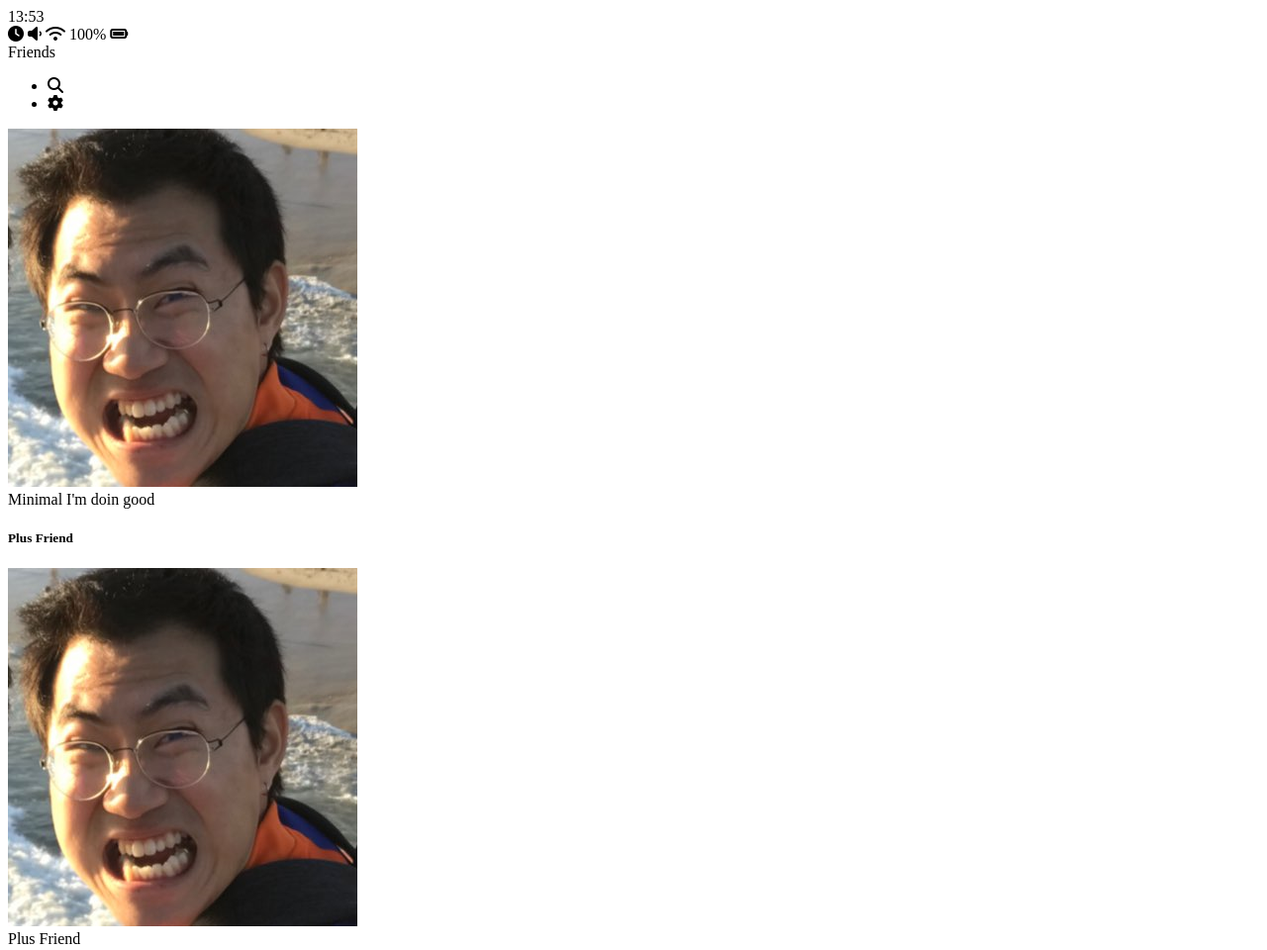
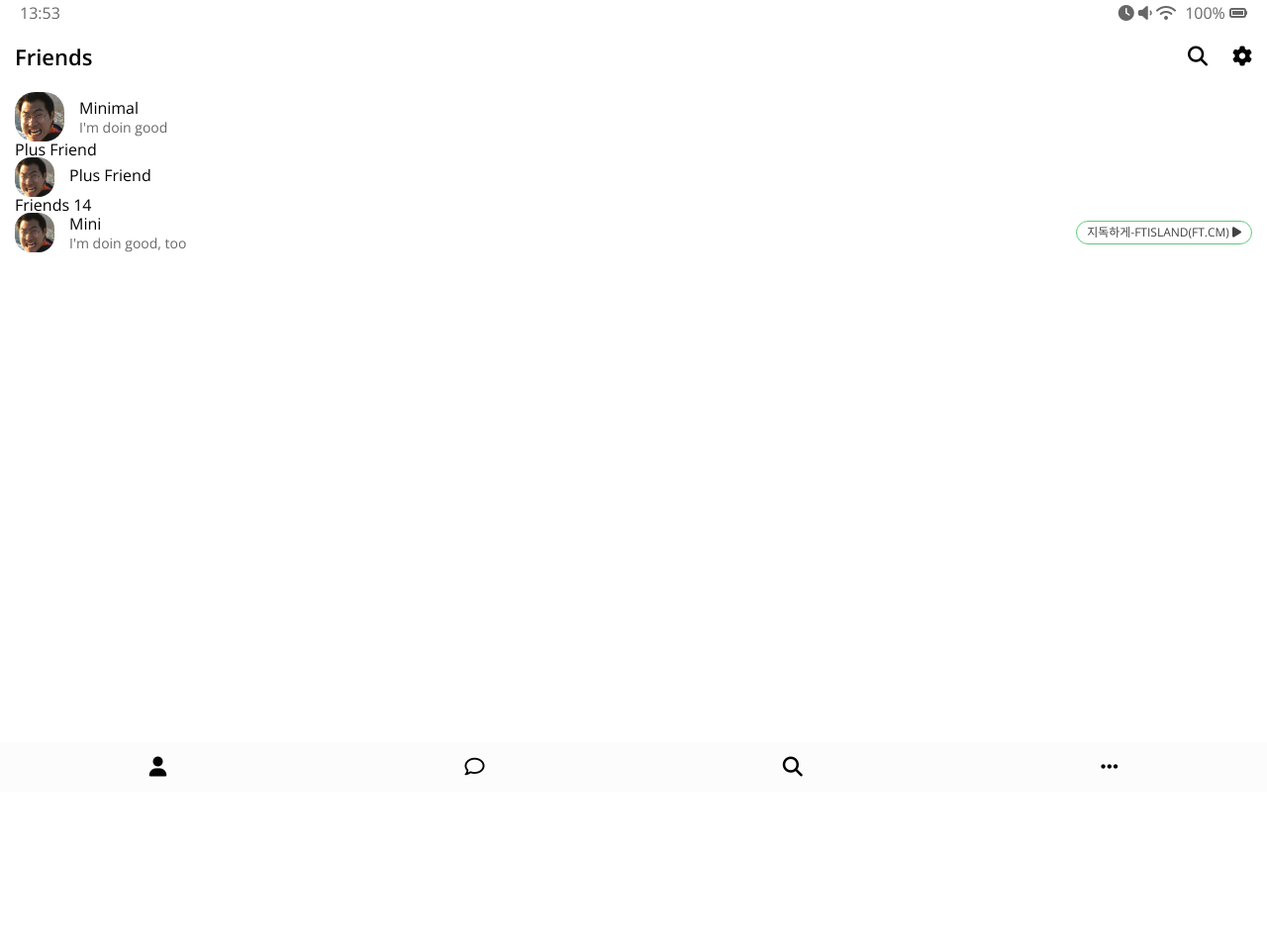
Before and after one commit to minimal1/Kakao-clone, a plain HTML site: page friends.html in a window 1280 px wide. Shown: the top 960 px of the page at 99% size. After the commit the page ends 800 px from the top, so only its background shows below. Drawn offline with nearby package versions, Linux system fonts and the light colour scheme.

Commit message:
css start

```diff
--- /dev/null
+++ b/css/friend.css
@@ -0,0 +1,55 @@
+/** @format */
+
+.friend {
+  display: flex;
+  justify-content: space-between;
+  align-items: center;
+}
+
+.friend .friend__column {
+  display: flex;
+  justify-content: space-between;
+  align-items: center;
+}
+
+.friend .friend__avatar {
+  width: 40px;
+  height: 40px;
+  border-radius: 40%;
+  margin-right: 15px;
+}
+
+.friend__avatar.avatar--lg {
+  width: 50px;
+  height: 50px;
+}
+
+.friend .friend__content {
+  display: flex;
+  flex-direction: column;
+}
+
+.friend__content .friend__username {
+  font-size: 16px;
+  margin-bottom: 5px;
+}
+
+.friend__content .friend__preview,
+.friend__content .friend__status,
+.friend__content .friend__email {
+  font-size: 14px;
+  opacity: 0.6;
+}
+
+.friend__column .friend__chat-timestamp {
+  font-size: 12px;
+  opacity: 0.6;
+}
+
+.friend__column .friend__now-listening {
+  font-size: 12px;
+  opacity: 0.75;
+  border: 1px solid #2ab851;
+  padding: 5px 10px;
+  border-radius: 15px;
+}
--- /dev/null
+++ b/css/header.css
@@ -0,0 +1,26 @@
+/** @format */
+
+.header {
+  display: flex;
+  justify-content: space-between;
+  align-items: center;
+  margin-bottom: 25px;
+}
+
+.header .header__title {
+  font-size: 22px;
+  font-weight: 600;
+}
+.header__column .header__icon-list {
+  display: flex;
+  justify-content: space-between;
+  align-items: center;
+}
+
+.icon-list .icon-list__icon {
+  margin-left: 25px;
+}
+
+.icon-list .icon-list__icon i {
+  font-size: 20px;
+}
--- /dev/null
+++ b/css/nav-bar.css
@@ -0,0 +1,20 @@
+/** @format */
+
+.nav-bar {
+  position: fixed;
+  left: 0;
+  bottom: 0px;
+  width: 100%;
+  background-color: #fcfcfc;
+  padding: 15px 0px;
+}
+
+.nav-bar .nav-bar__page-list {
+  display: flex;
+  justify-content: space-around;
+  align-items: center;
+}
+
+.page-list .page-list__page-btn i {
+  font-size: 20px;
+}
--- /dev/null
+++ b/css/reset.css
@@ -0,0 +1,132 @@
+/**
+ * /* http://meyerweb.com/eric/tools/css/reset/
+ *    v2.0 | 20110126
+ *    License: none (public domain)
+ *
+ * @format
+ */
+
+html,
+body,
+div,
+span,
+applet,
+object,
+iframe,
+h1,
+h2,
+h3,
+h4,
+h5,
+h6,
+p,
+blockquote,
+pre,
+a,
+abbr,
+acronym,
+address,
+big,
+cite,
+code,
+del,
+dfn,
+em,
+img,
+ins,
+kbd,
+q,
+s,
+samp,
+small,
+strike,
+strong,
+sub,
+sup,
+tt,
+var,
+b,
+u,
+i,
+center,
+dl,
+dt,
+dd,
+ol,
+ul,
+li,
+fieldset,
+form,
+label,
+legend,
+table,
+caption,
+tbody,
+tfoot,
+thead,
+tr,
+th,
+td,
+article,
+aside,
+canvas,
+details,
+embed,
+figure,
+figcaption,
+footer,
+header,
+hgroup,
+menu,
+nav,
+output,
+ruby,
+section,
+summary,
+time,
+mark,
+audio,
+video {
+  margin: 0;
+  padding: 0;
+  border: 0;
+  font-size: 100%;
+  font: inherit;
+  vertical-align: baseline;
+}
+/* HTML5 display-role reset for older browsers */
+article,
+aside,
+details,
+figcaption,
+figure,
+footer,
+header,
+hgroup,
+menu,
+nav,
+section {
+  display: block;
+}
+body {
+  line-height: 1;
+}
+ol,
+ul {
+  list-style: none;
+}
+blockquote,
+q {
+  quotes: none;
+}
+blockquote:before,
+blockquote:after,
+q:before,
+q:after {
+  content: '';
+  content: none;
+}
+table {
+  border-collapse: collapse;
+  border-spacing: 0;
+}
--- /dev/null
+++ b/css/status-bar.css
@@ -0,0 +1,15 @@
+/** @format */
+.status-bar {
+  padding: 0px 5px;
+  padding-top: 5px;
+  display: flex;
+  justify-content: space-between;
+  align-items: center;
+  opacity: 0.6;
+  font-size: 16px;
+  margin-bottom: 25px;
+}
+
+.status-bar__column .status-bar__battery-level {
+  margin-left: 5px;
+}
--- /dev/null
+++ b/css/styles.css
@@ -0,0 +1,24 @@
+/** @format */
+
+@import url('https://fonts.googleapis.com/css?family=Open+Sans:400,600,700&display=swap');
+@import 'reset.css';
+@import 'status-bar.css';
+@import 'header.css';
+@import 'nav-bar.css';
+@import 'friend.css';
+
+* {
+  box-sizing: border-box;
+}
+
+body {
+  font-family: 'Open Sans', -apple-system, BlinkMacSystemFont, 'Segoe UI',
+    Roboto, Oxygen, Ubuntu, Cantarell, 'Helvetica Neue', sans-serif;
+  color: #030303;
+  padding: 0px 15px;
+}
+
+a {
+  color: #030303;
+  text-decoration: none;
+}
--- a/friends.html
+++ b/friends.html
@@ -9,12 +9,14 @@
       src="https://kit.fontawesome.com/0ac70a1dad.js"
       crossorigin="anonymous"
     ></script>
+    <link rel="stylesheet" type="text/css" href="css/styles.css" />
+
     <title>Friends | Kakao Clone</title>
   </head>
   <body>
     <div class="status-bar">
       <div class="status-bar__column">
-        <span>13:53</span>
+        <span class="status-bar__time">13:53</span>
       </div>
       <div class="status-bar__column">
         <i class="fas fa-clock"></i>
@@ -77,8 +79,8 @@
             </div>
             <div class="friend__column">
               <span class="friend__now-listening"
-                >지독하게-FTISLAND(FT.CM)</span
-              >
+                >지독하게-FTISLAND(FT.CM) <i class="fas fa-play"></i
+              ></span>
             </div>
           </div>
         </li>
```
Also changed, not shown: find.html (+4 -2 lines), index.html (+3 -2 lines), more.html (+5 -3 lines), settings.html (+4 -2 lines).
